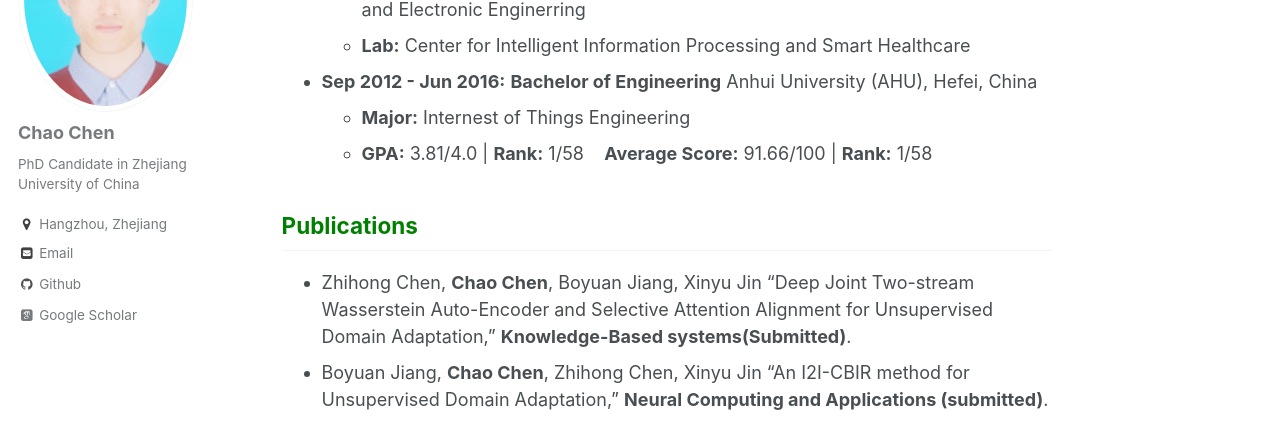
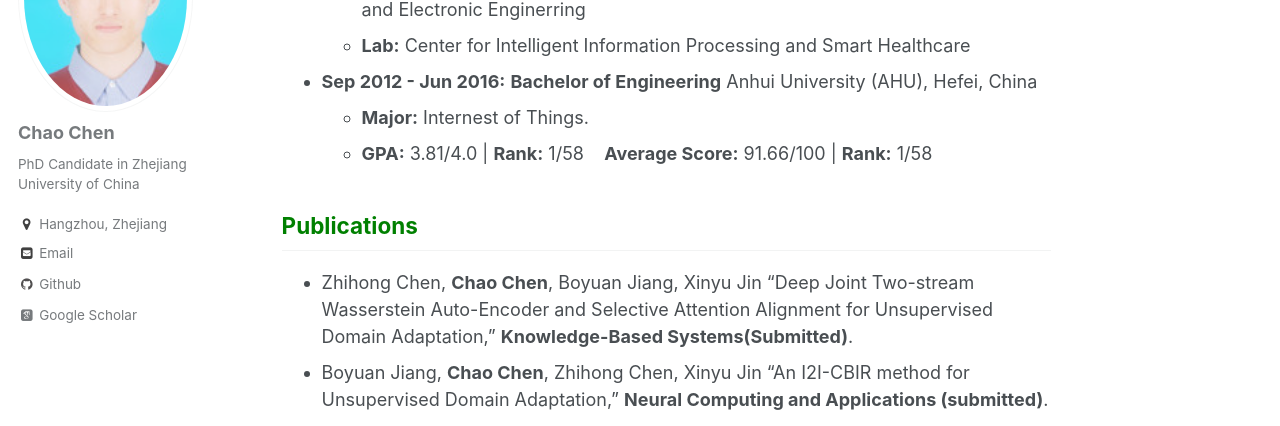
Before and after one commit to chenchao666/chenchao666.github.io, a Jekyll site: the page built from _pages/about.md, in a window 1280 px wide and 1400 px high, scrolled down 474 px. Shown: the part 153-579 px from the top of the window. Built offline with Jekyll 4.4.1, drawn with Linux system fonts in a browser that asks for light colours; some web fonts are replaced; part of the change alters nothing that is shown; some of the changed text lies outside the part shown.

Commit message:
Update about.md

```diff
--- a/_pages/about.md
+++ b/_pages/about.md
@@ -19,12 +19,12 @@ My research interests cover a range of issues : **Statistics and Optimization**,
   - **Major:**  Electronic Science and Technology in the school of Information Science and Electronic Enginerring
   - **Lab:** Center for Intelligent Information Processing and Smart Healthcare
 * **Sep 2012 - Jun 2016:** **Bachelor of Engineering** Anhui University (AHU), Hefei, China
-  - **Major:**  Internest of Things Engineering
+  - **Major:**  Internest of Things.
   - **GPA:** 3.81/4.0 \| **Rank:** 1/58 &nbsp;&nbsp; **Average Score:** 91.66/100 \| **Rank:** 1/58
 
 ## <span style="color: green"> Publications </span>
 * Zhihong Chen, **Chao Chen**, Boyuan Jiang, Xinyu Jin “Deep Joint Two-stream Wasserstein Auto-Encoder and Selective Attention
-Alignment for Unsupervised Domain Adaptation,” **Knowledge-Based systems(Submitted)**.
+Alignment for Unsupervised Domain Adaptation,” **Knowledge-Based Systems(Submitted)**.
 * Boyuan Jiang, **Chao Chen**, Zhihong Chen, Xinyu Jin “An I2I-CBIR method for Unsupervised Domain Adaptation,” **Neural Computing and Applications (submitted)**.
 * **Chao Chen**, Zhihong Chen, Boyuan Jiang, Xinyu Jin “Joint Domain Alignment and Discriminative Feature Learning for Unsupervised Deep Domain Adaptation,” **AAAI 2019**. [paper](https://arxiv.org/abs/1808.09347) [code](https://github.com/chenchao666/JDDA-Master)
 * **Chao Chen**, Boyuan Jiang, Zhaowei Cheng, Xinyu Jin “Joint Domain Matching and Classification for Cross-Domain Adaptation Via ELM,” **Neurocomputing, (Revised)** [code](https://github.com/chenchao666/JDMC)
@@ -42,11 +42,11 @@ the common subspace,” **Neural Computing and Applications**. [paper](https://l
   - Familiar with (convex and non-convex) optimization theory, matrix analysis.
 
 ## <span style="color: green"> Honors & Awards </span>(selected)
-*  &nbsp; &nbsp; **Full** 2016  &nbsp; &nbsp; &nbsp; Excellent doctoral freshmen scholarship (select 57 from all doctoral freshmen)
+*  &nbsp; &nbsp; **Fall** 2016  &nbsp; &nbsp; &nbsp; Excellent doctoral freshmen scholarship (select 57 from all doctoral freshmen)
 * **Summer** 2016 &nbsp; Top 10 outstanding undergraduate student in School of Electronic Information Engineering, Anhui University (select Top 10 from 500)
 * **Summer** 2016 &nbsp; Outstanding graduate student of Anhui Province (<3%)
 * **Summer** 2016 &nbsp; Excellent graduate student of Anhui University
-*  &nbsp; &nbsp; **Full** 2015  &nbsp; &nbsp; &nbsp; National Scholarship for Encouragement
+*  &nbsp; &nbsp; **Fall** 2015  &nbsp; &nbsp; &nbsp; National Scholarship for Encouragement
 * &nbsp; **Spring** 2015 &nbsp; &nbsp; First Prize of International Mathematical Modeling Competition
-*  &nbsp; &nbsp; **Full** 2014  &nbsp; &nbsp; &nbsp; Excellent Student Scholarship (select Top 2 from 58)
-*  &nbsp; &nbsp; **Full** 2013  &nbsp; &nbsp; &nbsp; National Scholarship (<1%)
+*  &nbsp; &nbsp; **Fall** 2014  &nbsp; &nbsp; &nbsp; Excellent Student Scholarship (select Top 2 from 58)
+*  &nbsp; &nbsp; **Fall** 2013  &nbsp; &nbsp; &nbsp; National Scholarship (<1%)
```
